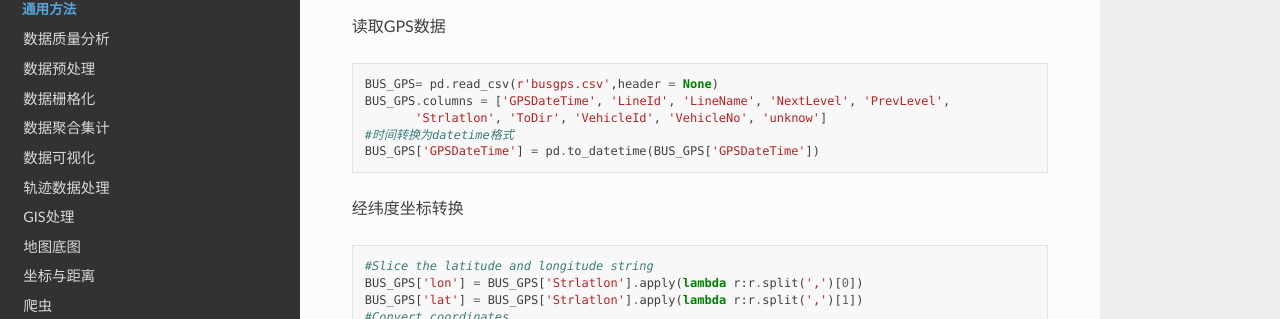
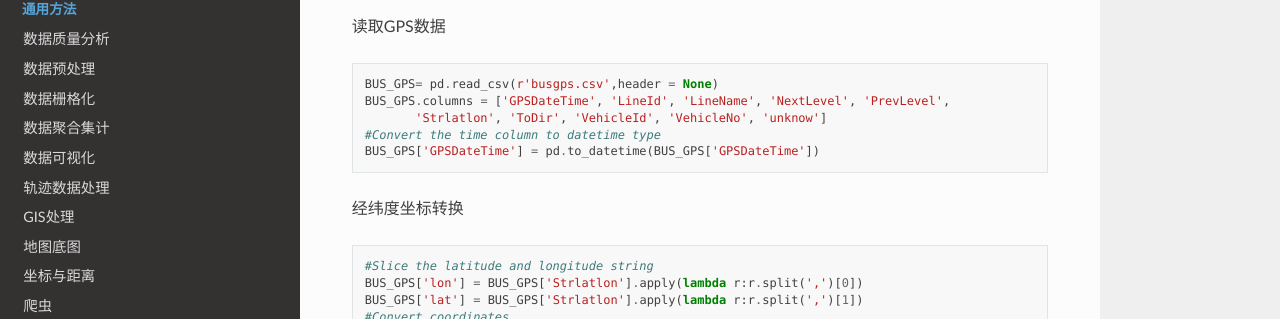
Before and after one commit to ni1o1/transbigdata-docs-en, a Sphinx documentation site: the page built from docs/source/example-busgps/example-busgps.rst, in a window 1280 px wide and 900 px high. Shown: the part 384-703 px from the top of the window. Built offline with Sphinx 7.4.7 and the Read the Docs theme 2.0.0, drawn with Linux system fonts in a browser that asks for light colours.

Commit message:
update example

```diff
--- a/docs/source/example-busgps/example-busgps.rst
+++ b/docs/source/example-busgps/example-busgps.rst
@@ -19,7 +19,7 @@
     BUS_GPS= pd.read_csv(r'busgps.csv',header = None)
     BUS_GPS.columns = ['GPSDateTime', 'LineId', 'LineName', 'NextLevel', 'PrevLevel',
            'Strlatlon', 'ToDir', 'VehicleId', 'VehicleNo', 'unknow']
-    #时间转换为datetime格式
+    #Convert the time column to datetime type
     BUS_GPS['GPSDateTime'] = pd.to_datetime(BUS_GPS['GPSDateTime'])
 
 经纬度坐标转换
```
Also changed, not shown: other parts of docs/source/example-busgps/example-busgps.rst (+1 -1 lines), 1 other file.
